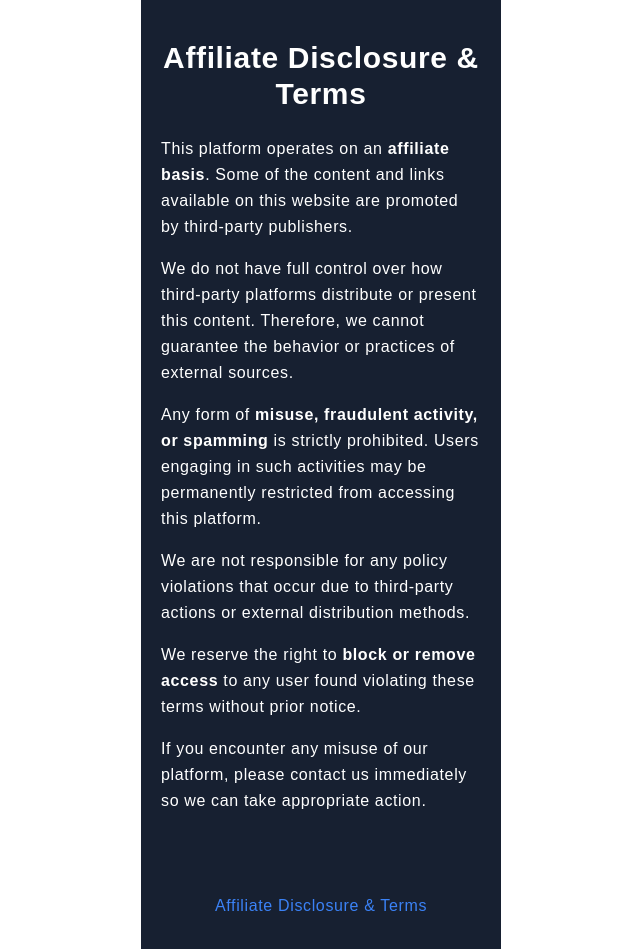
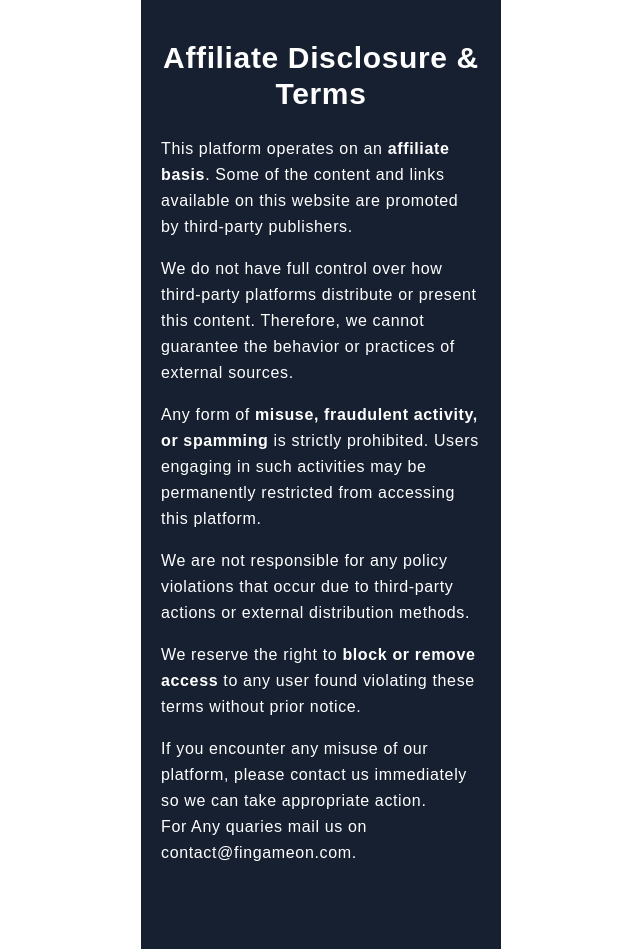
Before and after one commit to Incrediblesoftech/Quiz-with-rewarded, a Next.js app: page /affiliate in a window 1280 px wide. Shown: the top 949 px of the page, without its empty margins (319-959 px from the left). Built offline with nearby package versions, Linux system fonts and the light colour scheme.

Commit message:
Update index.js

```diff
--- a/components/AffiliateDisclosureTerms/index.js
+++ b/components/AffiliateDisclosureTerms/index.js
@@ -41,6 +41,12 @@ function AffiliateDisclosureTerms() {
         immediately so we can take appropriate action.
       </p>
 
+      <p className="leading-relaxed">
+        For Any quaries mail us on contact@fingameon.com.
+      </p>
+
+
+
     </div>
   );
 }
```
